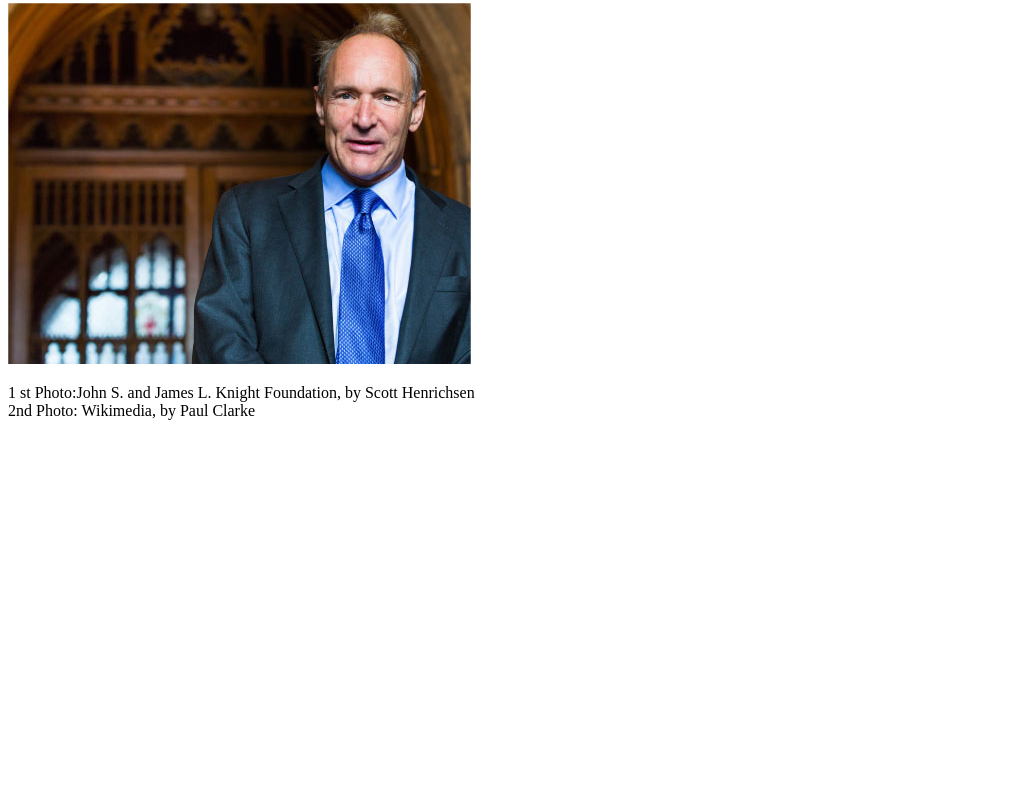
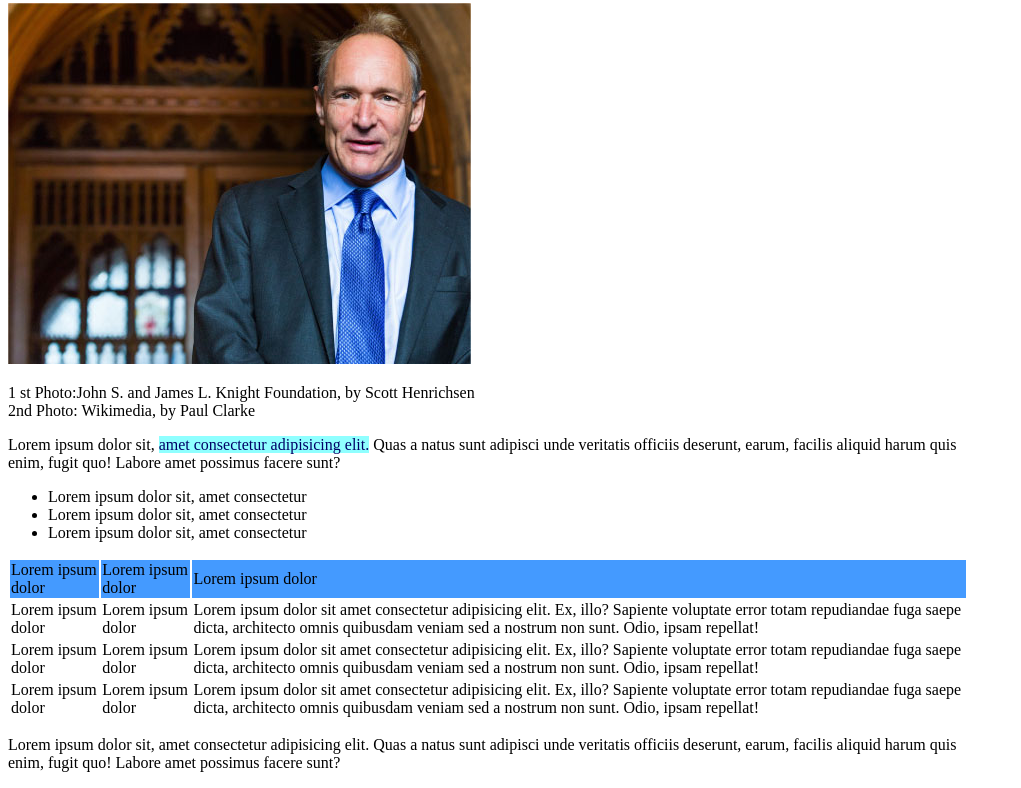
Before and after one commit to elefly13/html-css-booleaner, a plain HTML site: page index.html in a window 1280 px wide. Shown: the part 670-1458 px from the top of the page, without its empty margins (0-1021 px from the left). Before the commit the page ends 1106 px from the top, so only its background shows below. Drawn offline with Linux system fonts and the light colour scheme.

Commit message:
main parziale

```diff
--- a/css/style.css
+++ b/css/style.css
@@ -25,3 +25,14 @@ div {
 p #descrizione-foto {
     font-size: 5px;
 }
+mark {
+    background-color: #8FFFFF;
+    color: #000066;
+  }
+table {
+    width: 100%;
+}
+thead {
+    background-color: rgb(68, 154, 255);
+
+}
--- a/index.html
+++ b/index.html
@@ -41,9 +41,66 @@
         </section>
         <!-- fine immagini header  -->
         <!-- fine Titolo  -->
+        <!-- inizio paragrafo  -->
         <section>
+            <P>Lorem ipsum dolor sit, <mark>amet consectetur adipisicing elit.</mark>  Quas a natus sunt adipisci unde veritatis officiis deserunt, earum, facilis aliquid harum quis enim, fugit quo! Labore amet possimus facere sunt?</P>
+
 
         </section>
+        <!-- fine paragrafo  -->
+        <!-- inizio unorderlist  -->
+        <section>
+            <ul>
+                <li>Lorem ipsum dolor sit, amet consectetur</li>
+                <li>Lorem ipsum dolor sit, amet consectetur</li>
+                <li>Lorem ipsum dolor sit, amet consectetur</li>
+            </ul>
+        </section>
+        <!-- fine unorderlist  -->
+        <!-- inizio tabella -->
+        <section>
+            <table>
+                <thead>
+                    <tr>
+                        <td>Lorem ipsum dolor</td>
+                        <td>Lorem ipsum dolor</td>
+                        <td>Lorem ipsum dolor</td>
+
+                    </tr>
+                </thead>
+                <tbody>
+                    <tr>
+                        <td>Lorem ipsum dolor</td>
+                        <td>Lorem ipsum dolor</td>
+                        <td>Lorem ipsum dolor sit amet consectetur adipisicing elit. Ex, illo? Sapiente voluptate error totam repudiandae fuga saepe dicta, architecto omnis quibusdam veniam sed a nostrum non sunt. Odio, ipsam repellat!</td>
+
+                    </tr>
+                    <tr>
+                        <td>Lorem ipsum dolor</td>
+                        <td>Lorem ipsum dolor</td>
+                        <td>Lorem ipsum dolor sit amet consectetur adipisicing elit. Ex, illo? Sapiente voluptate error totam repudiandae fuga saepe dicta, architecto omnis quibusdam veniam sed a nostrum non sunt. Odio, ipsam repellat!</td>
+
+                    </tr>
+                    <tr>
+                        <td>Lorem ipsum dolor</td>
+                        <td>Lorem ipsum dolor</td>
+                        <td>Lorem ipsum dolor sit amet consectetur adipisicing elit. Ex, illo? Sapiente voluptate error totam repudiandae fuga saepe dicta, architecto omnis quibusdam veniam sed a nostrum non sunt. Odio, ipsam repellat!</td>
+
+                    </tr>
+
+                </tbody>
+            </table>
+
+
+        </section>
+        <!-- fine tabella  -->
+        <!-- inizio paragrafo 2 -->
+        <section>
+            <P>Lorem ipsum dolor sit, amet consectetur adipisicing elit. Quas a natus sunt adipisci unde veritatis officiis deserunt, earum, facilis aliquid harum quis enim, fugit quo! Labore amet possimus facere sunt?</P>
+
+
+        </section>
+        <!-- fine paragrafo 2 -->
 
     </main>
     <!-- fine main  -->
```
